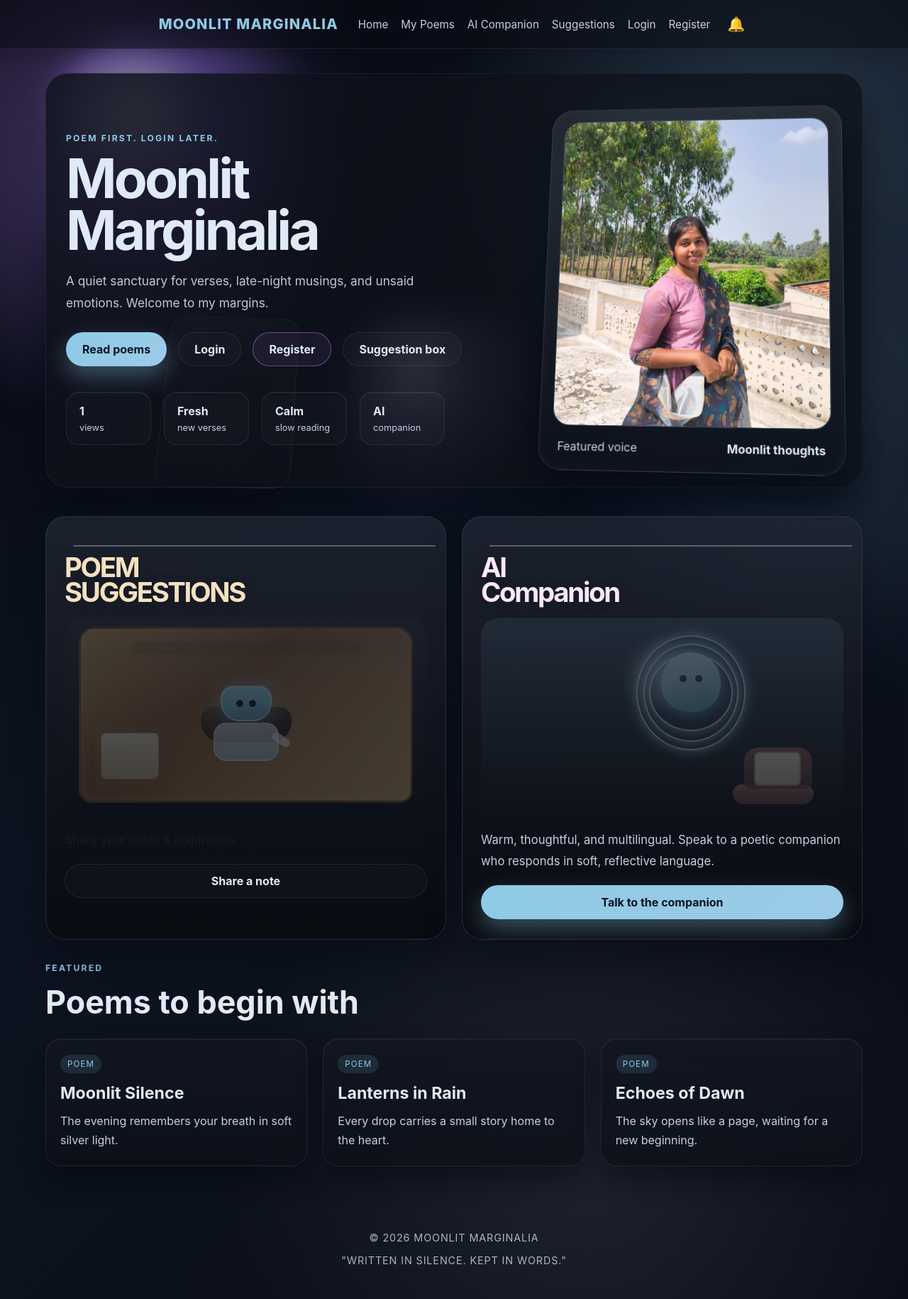
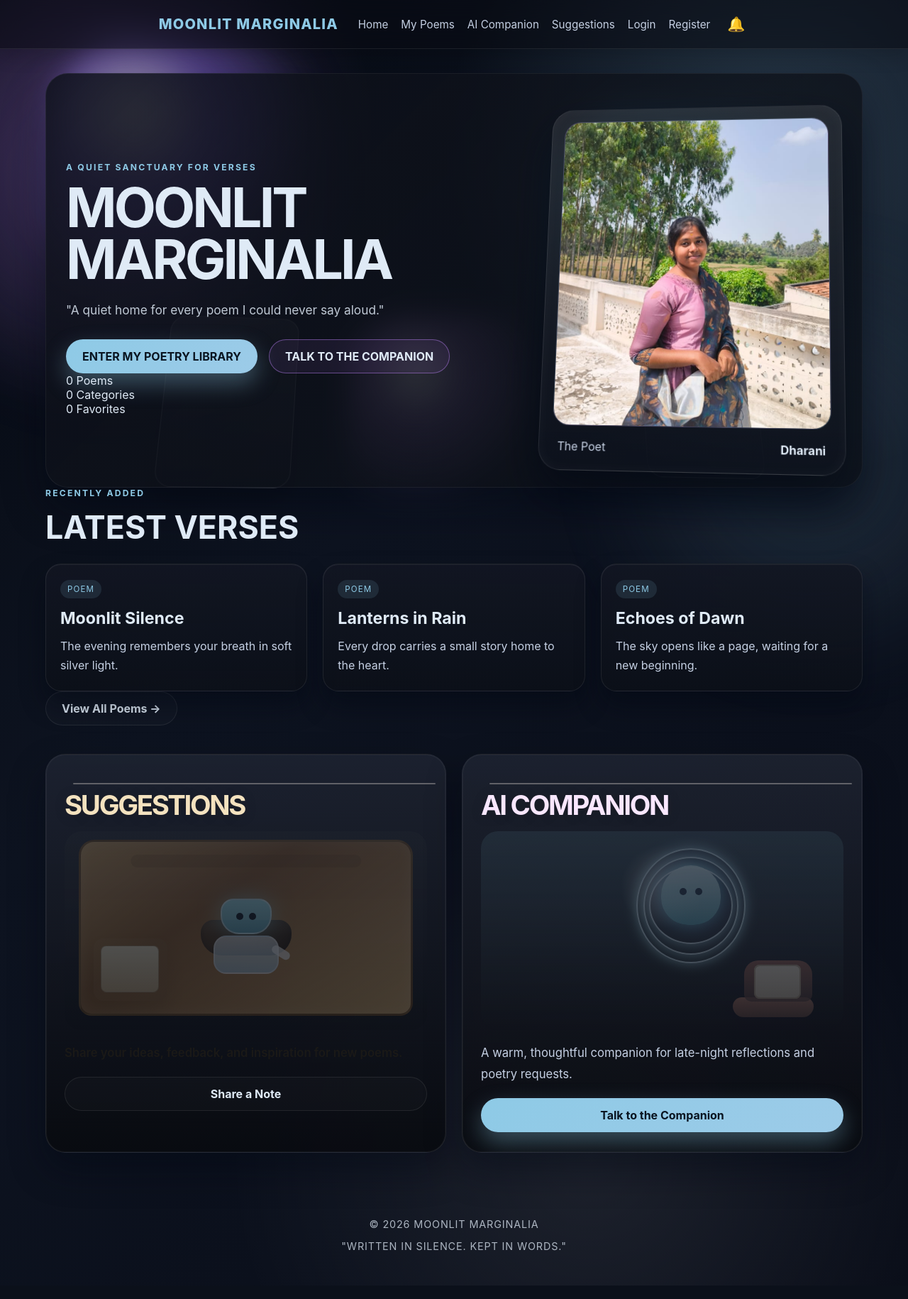
Before and after one commit to dharanithirumoorthy8-bit/ink-and-echoes, a Flask app: page / in a window 1280 px wide. Shown: the whole page at 71% size. Run offline with Flask 2, Linux system fonts and the light colour scheme; data comes from the database, SQL or seed files in the repository; data that the repository does not hold is empty.

Commit message:
Redesign homepage with featured poem, collection stats, and categories

```diff
--- a/templates/index.html
+++ b/templates/index.html
@@ -2,34 +2,37 @@
 {% block content %}
   <section class="hero-shell">
     <div class="hero-copy">
-      <p class="eyebrow">Poem first. Login later.</p>
-      <h1>Moonlit Marginalia</h1>
-      <p class="subtitle">A quiet sanctuary for verses, late-night musings, and unsaid emotions. Welcome to my margins.</p>
+      <p class="eyebrow">A quiet sanctuary for verses</p>
+      <h1>MOONLIT MARGINALIA</h1>
+      <p class="subtitle">"A quiet home for every poem I could never say aloud."</p>
 
       <div class="hero-actions">
-        <a class="btn btn-primary" href="/poems">Read poems</a>
-        <a class="btn btn-secondary" href="/login">Login</a>
-        <a class="btn btn-tertiary" href="/signup">Register</a>
-        <a class="btn btn-secondary" href="/suggestions">Suggestion box</a>
+        <a class="btn btn-primary" href="/poems">ENTER MY POETRY LIBRARY</a>
+        {% if featured_poem %}
+          <a class="btn btn-secondary" href="/poem/{{ featured_poem.id }}">READ FEATURED POEM</a>
+        {% endif %}
+        <a class="btn btn-tertiary" href="/chat">TALK TO THE COMPANION</a>
       </div>
 
-      <div class="mini-stats">
-        <div>
-          <strong>{{ total_views }}</strong>
-          <span>views</span>
+      <div class="collection-stats">
+        <div class="stat-card">
+          <span class="stat-number">{{ total_poems }}</span>
+          <span class="stat-label">Poems</span>
         </div>
-        <div>
-          <strong>Fresh</strong>
-          <span>new verses</span>
+        <div class="stat-card">
+          <span class="stat-number">{{ total_categories }}</span>
+          <span class="stat-label">Categories</span>
         </div>
-        <div>
-          <strong>Calm</strong>
-          <span>slow reading</span>
+        <div class="stat-card">
+          <span class="stat-number">{{ total_favorites }}</span>
+          <span class="stat-label">Favorites</span>
         </div>
-        <div>
-          <strong>AI</strong>
-          <span>companion</span>
-        </div>
+        {% if latest_poem %}
+          <div class="stat-card">
+            <span class="stat-label">Latest Poem</span>
+            <span class="stat-title">{{ latest_poem.title }}</span>
+          </div>
+        {% endif %}
       </div>
     </div>
 
@@ -39,18 +42,105 @@
           <img src="/static/img/IMG-20260711-WA0262.jpg" alt="Profile portrait" onerror="this.onerror=null;this.src='/static/img/profile-portrait.svg';">
         </div>
         <div class="portrait-meta">
-          <span>Featured voice</span>
-          <strong>Moonlit thoughts</strong>
+          <span>The Poet</span>
+          <strong>Dharani</strong>
         </div>
       </div>
     </div>
   </section>
 
-  {% if has_new_poem and latest_poem %}
-    <section class="feature-section">
-      <div class="new-poem-banner">
-        <span class="new-pill">New</span>
-        <span>Fresh poem added: {{ latest_poem.title }}</span>
+  {% if featured_poem %}
+    <section class="featured-poem-section">
+      <div class="section-heading">
+        <p class="eyebrow">⭐ Featured</p>
+        <h2>This Week's Featured Poem</h2>
+      </div>
+      <div class="featured-poem-card">
+        {% if featured_poem.cover_image %}
+          <div class="featured-poem-image">
+            <img src="{{ featured_poem.cover_image }}" alt="{{ featured_poem.title }}">
+          </div>
+        {% endif %}
+        <div class="featured-poem-content">
+          <h3>{{ featured_poem.title }}</h3>
+          {% if featured_poem.category_id %}
+            {% set category = featured_poem.category %}
+            <span class="poem-category">{{ category.name if category else 'Uncategorized' }}</span>
+          {% endif %}
+          <p class="featured-poem-excerpt">{{ featured_poem.description or featured_poem.body[:200] }}{% if featured_poem.body|length > 200 %}...{% endif %}</p>
+          <a href="/poem/{{ featured_poem.id }}" class="btn btn-primary">READ THE FULL POEM</a>
+        </div>
+      </div>
+    </section>
+  {% endif %}
+
+  <section class="latest-verses-section">
+    <div class="section-heading">
+      <p class="eyebrow">Recently Added</p>
+      <h2>LATEST VERSES</h2>
+    </div>
+
+    <div class="poem-grid">
+      {% if poems %}
+        {% for p in poems %}
+          <article class="poem-card tilt-card">
+            {% if p.id in recent_poem_ids %}
+              <span class="pill new-pill">New</span>
+            {% else %}
+              <span class="pill">Poem</span>
+            {% endif %}
+            {% if p.cover_image %}
+              <div class="poem-card-image">
+                <img src="{{ p.cover_image }}" alt="{{ p.title }}">
+              </div>
+            {% endif %}
+            <h3>{{ p.title }}</h3>
+            {% if p.category_id %}
+              {% set category = p.category %}
+              <span class="poem-category">{{ category.name if category else 'Uncategorized' }}</span>
+            {% endif %}
+            <p>{{ p.description or p.body[:120] }}{% if p.body|length > 120 %}...{% endif %}</p>
+            <a href="/poem/{{ p.id }}" class="poem-card-link">Read Poem →</a>
+          </article>
+        {% endfor %}
+      {% else %}
+        <article class="poem-card tilt-card">
+          <span class="pill">Poem</span>
+          <h3>Moonlit Silence</h3>
+          <p>The evening remembers your breath in soft silver light.</p>
+        </article>
+        <article class="poem-card tilt-card">
+          <span class="pill">Poem</span>
+          <h3>Lanterns in Rain</h3>
+          <p>Every drop carries a small story home to the heart.</p>
+        </article>
+        <article class="poem-card tilt-card">
+          <span class="pill">Poem</span>
+          <h3>Echoes of Dawn</h3>
+          <p>The sky opens like a page, waiting for a new beginning.</p>
+        </article>
+      {% endif %}
+    </div>
+
+    <div class="view-all-link">
+      <a href="/poems" class="btn btn-secondary">View All Poems →</a>
+    </div>
+  </section>
+
+  {% if categories %}
+    <section class="my-collection-section">
+      <div class="section-heading">
+        <p class="eyebrow">Explore</p>
+        <h2>MY COLLECTION</h2>
+      </div>
+
+      <div class="categories-grid">
+        {% for category in categories %}
+          <a href="/poems?category={{ category.id }}" class="category-card">
+            <h4>{{ category.name.upper() }}</h4>
+            <span class="category-icon">📖</span>
+          </a>
+        {% endfor %}
       </div>
     </section>
   {% endif %}
@@ -60,7 +150,7 @@
       <div class="panel-card suggestion-box-card">
         <div class="panel-visual suggestion-art" aria-hidden="true"></div>
         <div class="scene-header">
-          <h2>POEM<br>SUGGESTIONS</h2>
+          <h2>SUGGESTIONS</h2>
         </div>
 
         <div class="story-card-scene mailbox-scene">
@@ -81,15 +171,15 @@
         </div>
 
         <div class="suggestion-copy">
-          <p>Share your ideas &amp; inspiration.</p>
-          <a class="btn btn-secondary" href="/suggestions">Share a note</a>
+          <p>Share your ideas, feedback, and inspiration for new poems.</p>
+          <a class="btn btn-secondary" href="/suggestions">Share a Note</a>
         </div>
       </div>
 
       <div class="panel-card companion-panel">
         <div class="panel-visual companion-art" aria-hidden="true"></div>
         <div class="scene-header alt-header">
-          <h2>AI<br>Companion</h2>
+          <h2>AI COMPANION</h2>
         </div>
 
         <div class="story-card-scene ghost-scene">
@@ -107,49 +197,10 @@
         </div>
 
         <div class="suggestion-copy">
-          <p>Warm, thoughtful, and multilingual. Speak to a poetic companion who responds in soft, reflective language.</p>
-          <a class="btn btn-primary" href="/chat">Talk to the companion</a>
+          <p>A warm, thoughtful companion for late-night reflections and poetry requests.</p>
+          <a class="btn btn-primary" href="/chat">Talk to the Companion</a>
         </div>
       </div>
     </div>
   </section>
-
-  <section class="feature-section">
-    <div class="section-heading">
-      <p class="eyebrow">Featured</p>
-      <h2>Poems to begin with</h2>
-    </div>
-
-    <div class="poem-grid">
-      {% if poems %}
-        {% for p in poems %}
-          <article class="poem-card tilt-card">
-            {% if p.id in recent_poem_ids %}
-              <span class="pill new-pill">New</span>
-            {% else %}
-              <span class="pill">Poem</span>
-            {% endif %}
-            <h3>{{ p.title }}</h3>
-            <p>{{ p.body[:160] }}{% if p.body|length > 160 %}...{% endif %}</p>
-          </article>
-        {% endfor %}
-      {% else %}
-        <article class="poem-card tilt-card">
-          <span class="pill">Poem</span>
-          <h3>Moonlit Silence</h3>
-          <p>The evening remembers your breath in soft silver light.</p>
-        </article>
-        <article class="poem-card tilt-card">
-          <span class="pill">Poem</span>
-          <h3>Lanterns in Rain</h3>
-          <p>Every drop carries a small story home to the heart.</p>
-        </article>
-        <article class="poem-card tilt-card">
-          <span class="pill">Poem</span>
-          <h3>Echoes of Dawn</h3>
-          <p>The sky opens like a page, waiting for a new beginning.</p>
-        </article>
-      {% endif %}
-    </div>
-  </section>
 {% endblock %}
```
